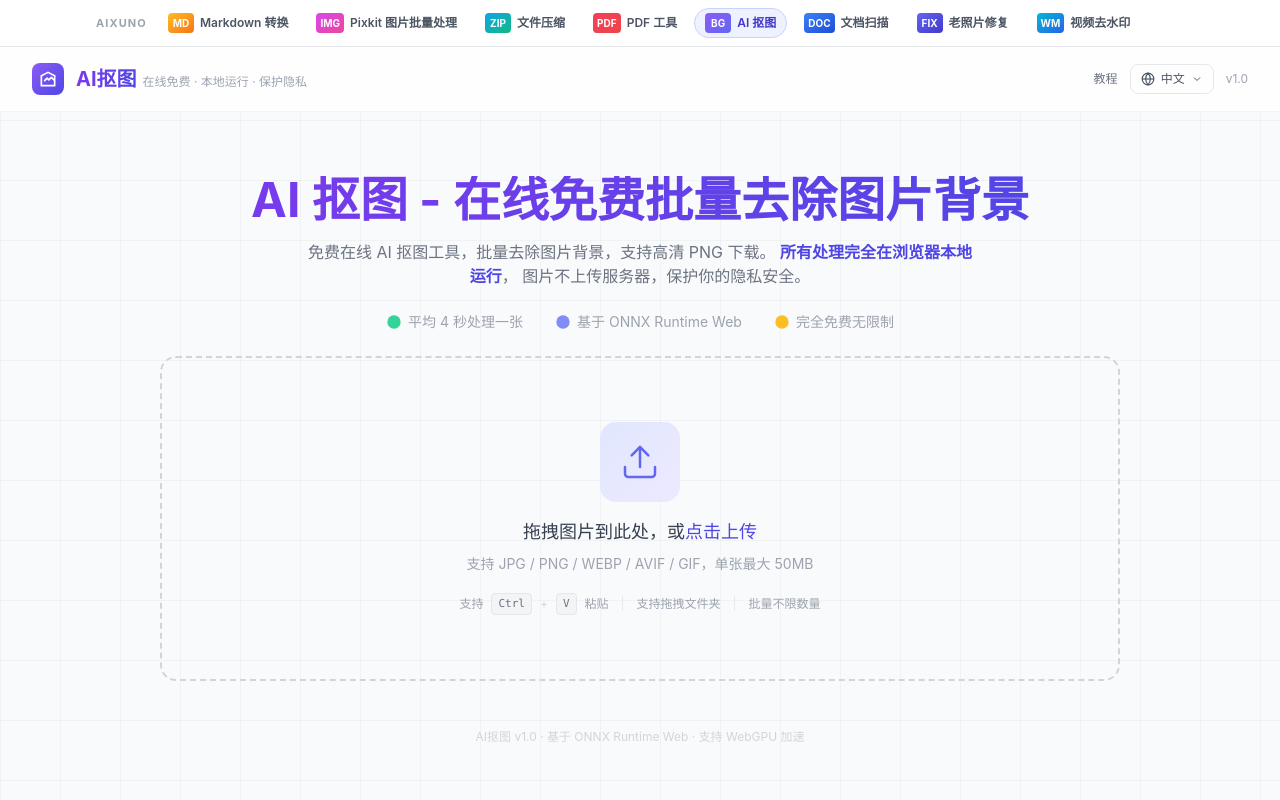
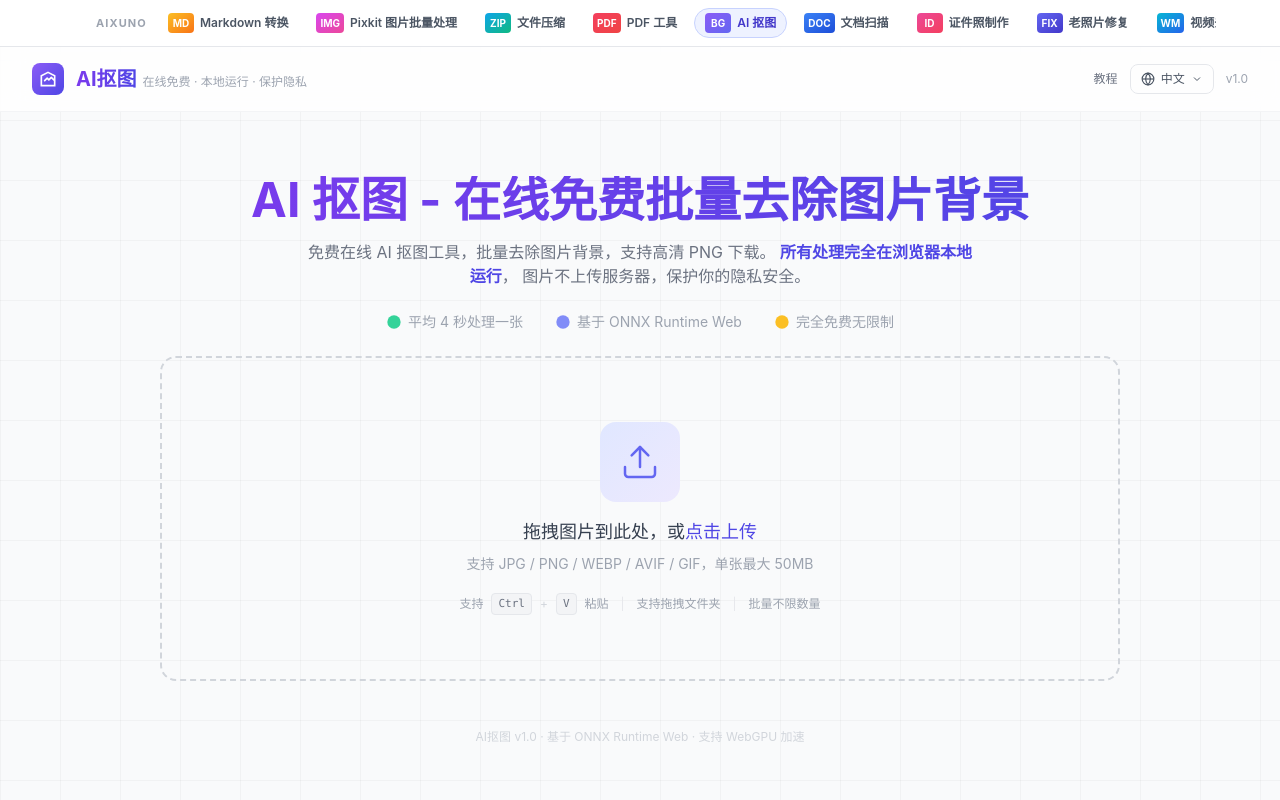
Before and after one commit to zhltzh/bg-remover, a Nuxt app in the folder bg-remover/: page / in a window 1280 px wide. Shown: the top 800 px of the page. Built offline with nearby package versions, Linux system fonts and the light colour scheme.

Commit message:
feat: add ID Photo site to ecosystem nav (9 sites)

```diff
--- a/bg-remover/components/SiteNetwork.vue
+++ b/bg-remover/components/SiteNetwork.vue
@@ -37,6 +37,7 @@ const SITES = [
   { id: 'pdf', href: 'https://pdf.aixuno.com/', mark: 'PDF', label: 'PDF 工具', tone: 'from-rose-500 to-red-500' },
   { id: 'bg', href: 'https://bg.aixuno.com/', mark: 'BG', label: 'AI 抠图', tone: 'from-violet-500 to-indigo-500' },
   { id: 'scan', href: 'https://scan.aixuno.com/', mark: 'DOC', label: '文档扫描', tone: 'from-blue-500 to-blue-700' },
+  { id: 'idphoto', href: 'https://idphoto.aixuno.com/', mark: 'ID', label: '证件照制作', tone: 'from-pink-500 to-rose-500' },
   { id: 'restore', href: 'https://restore.aixuno.com/', mark: 'FIX', label: '老照片修复', tone: 'from-indigo-500 to-indigo-700' },
   { id: 'watermark', href: 'https://watermark.aixuno.com/', mark: 'WM', label: '视频去水印', tone: 'from-cyan-500 to-blue-600' },
 ]
--- a/bg-remover/components/SiteUtilityLinks.vue
+++ b/bg-remover/components/SiteUtilityLinks.vue
@@ -55,6 +55,7 @@ const SITES = [
   { id: 'pdf', href: 'https://pdf.aixuno.com/', label: 'PDF 工具' },
   { id: 'bg', href: 'https://bg.aixuno.com/', label: 'AI 抠图' },
   { id: 'scan', href: 'https://scan.aixuno.com/', label: '文档扫描' },
+  { id: 'idphoto', href: 'https://idphoto.aixuno.com/', label: '证件照制作' },
   { id: 'restore', href: 'https://restore.aixuno.com/', label: '老照片修复' },
   { id: 'watermark', href: 'https://watermark.aixuno.com/', label: '视频去水印' },
 ]
```
